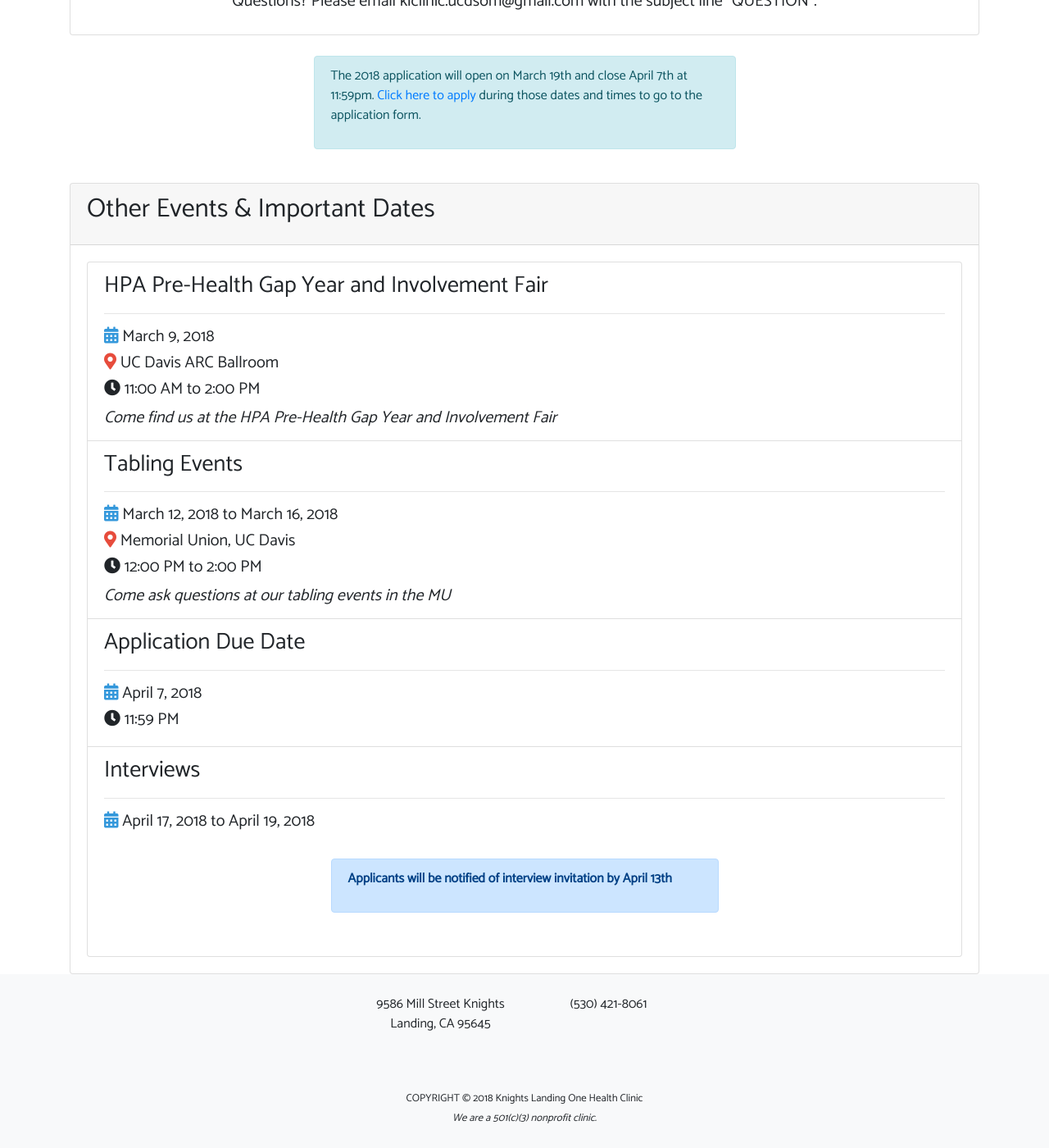
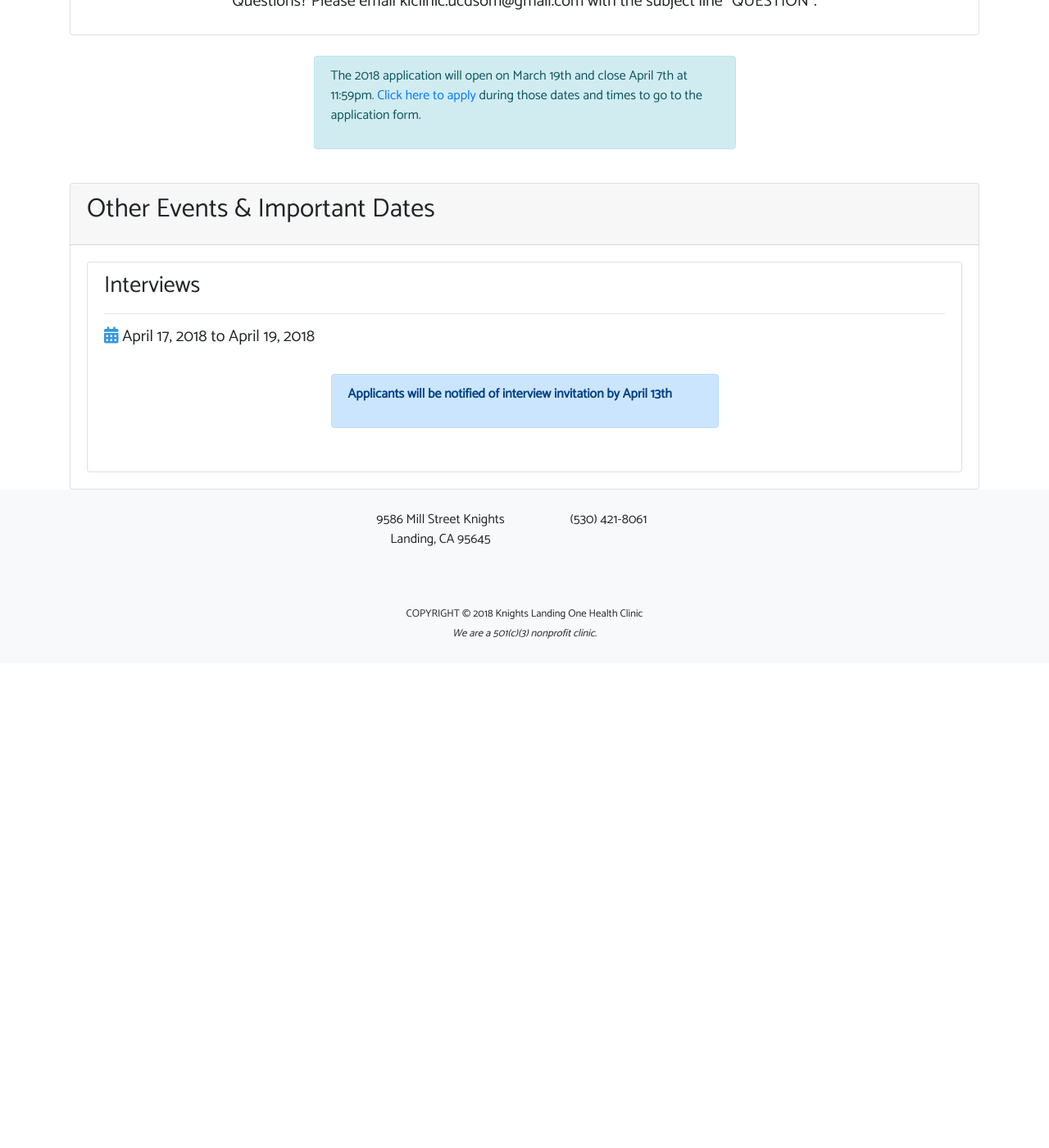
Before and after one commit to iwakoscott/knights-landing, a Jekyll site: the page built from get-involved/clinic-volunteer-application.markdown, in a window 1280 px wide and 1400 px high, scrolled down 659 px. Shown: the whole window at 82% size. Built offline with Jekyll 4.4.1, drawn with Linux system fonts in a browser that asks for light colours; nearby versions of some CDN libraries; after the commit the page ends 1468 px from its top, so only the background shows below that.

Commit message:
Updated Clinic Volunteer Application

```diff
--- a/get-involved/clinic-volunteer-application.markdown
+++ b/get-involved/clinic-volunteer-application.markdown
@@ -3,24 +3,6 @@ title: Clinic Volunteer Application
 date: 2018-02-08 11:25:00 -08:00
 position: 2
 other events:
-- name: HPA Pre-Health Gap Year and Involvement Fair
-  dates: March 9, 2018
-  time: 11:00 AM to 2:00 PM
-  location: UC Davis ARC Ballroom
-  tagline: Come find us at the HPA Pre-Health Gap Year and Involvement Fair
-  description: N/A
-- name: Tabling Events
-  dates: March 12, 2018 to March 16, 2018
-  time: 12:00 PM to 2:00 PM
-  location: Memorial Union, UC Davis
-  tagline: Come ask questions at our tabling events in the MU
-  description: N/A
-- name: Application Due Date
-  dates: April 7, 2018
-  time: 11:59 PM
-  location: N/A
-  tagline: N/A
-  description: N/A
 - name: Interviews
   time: N/A
   location: N/A
```
